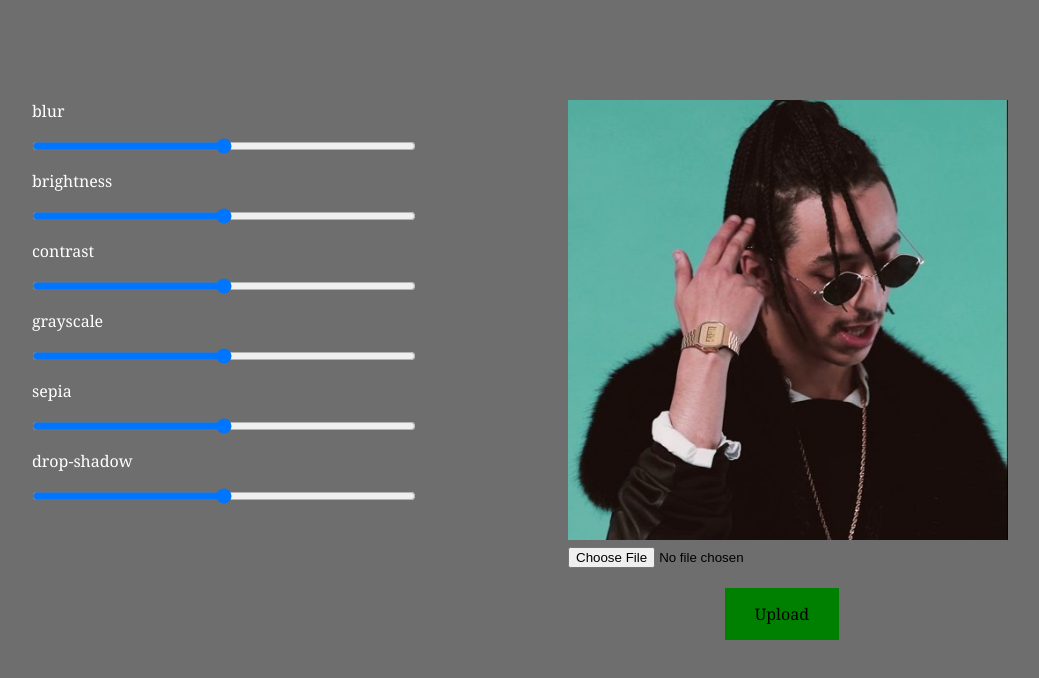
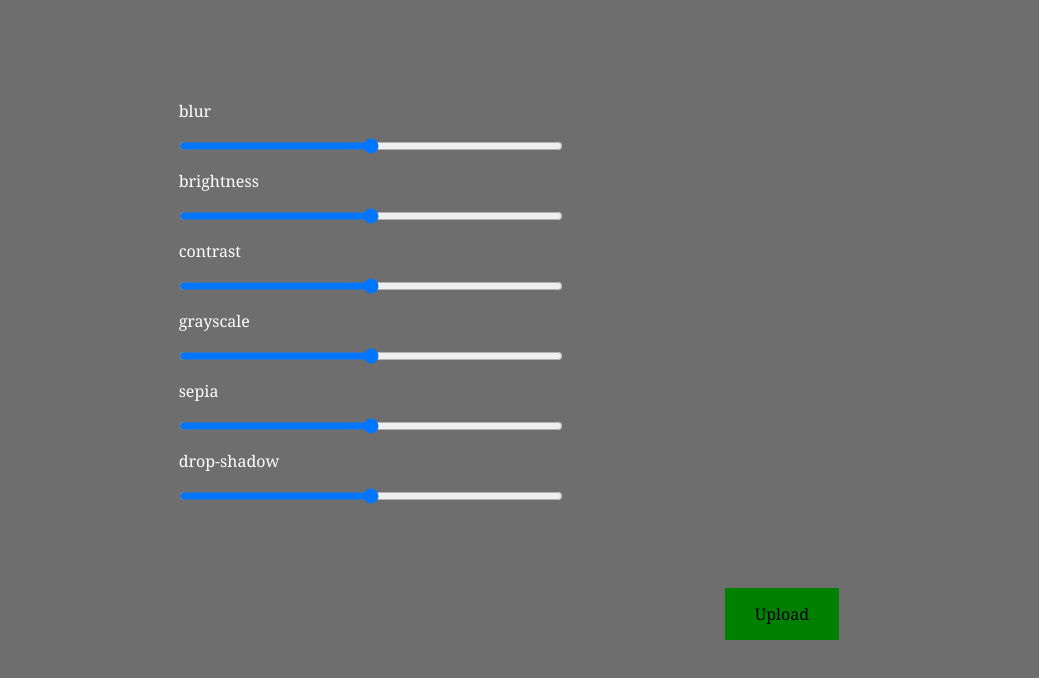
Before and after one commit to MohamedMoustir/Image-editing, a plain HTML site: page index.html in a window 1280 px wide. Shown: the top 678 px of the page, without its empty margins (120-1159 px from the left). Drawn offline with Linux system fonts and the light colour scheme.

Commit message:
add file  style

```diff
--- a/index.html
+++ b/index.html
@@ -45,7 +45,7 @@
 
             <div class="imagin">
                 <div class="img">
-                    <img src="./img/artwor.jpg"id="img">
+                    <img id="img">
                 </div>
                 <div class="upload" >
                     <label for="upload">Upload</label>
--- a/style.css
+++ b/style.css
@@ -15,14 +15,14 @@ body{
   width: 100%;
 }
 .imagin{
-    max-width: 50%;
+    max-width: 60%;
     max-height: 55vh;
   margin: 100px 0;
- background: white
+
 }
 img{
-   width: 100%;
-   height: 55vh;
+   max-width: 100%;
+   max-height: 55vh;
 }
 .Edite{
     display: flex;
@@ -41,7 +41,7 @@ img{
     color: green;
 }
 #upload{
-    display: non;
+    display: none;
 }
 .upload label{
     padding: 15px 30px;
```
